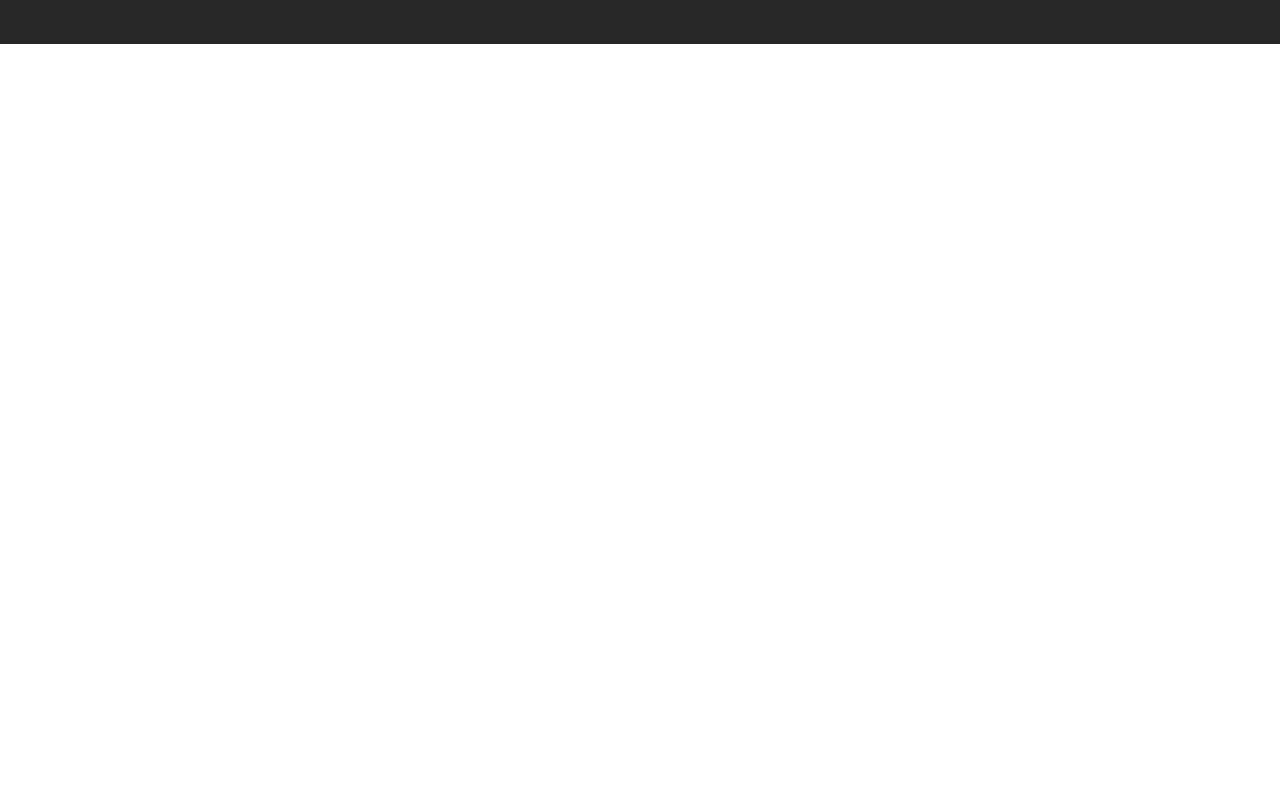
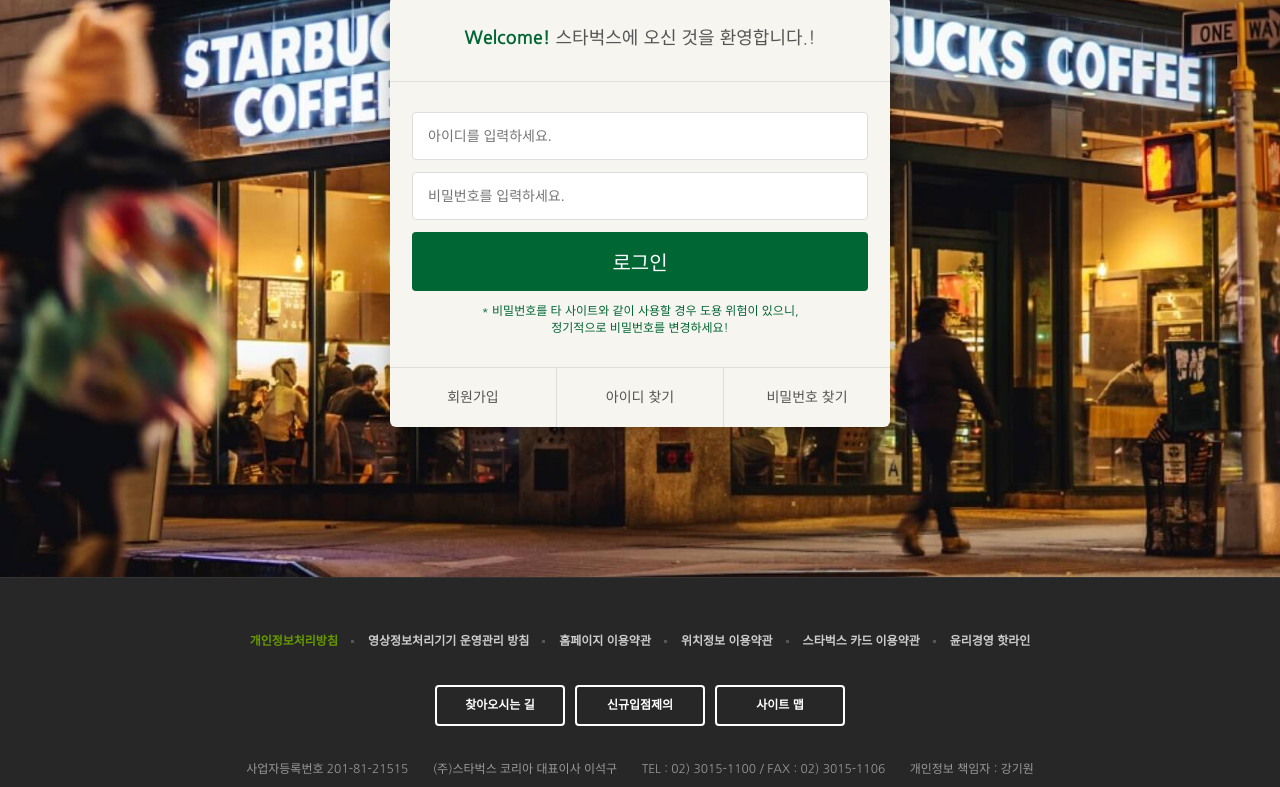
Before and after one commit to cinnamon-crew/study_for_starbucks, a plain HTML site: page signin/index.html in a window 1280 px wide. Shown: the part 290-1077 px from the top of the page. Before the commit the page ends 800 px from the top, so only its background shows below. Drawn offline with nearby package versions, Linux system fonts and the light colour scheme.

Commit message:
로그인 페이지

```diff
--- /dev/null
+++ b/css/signin.css
@@ -0,0 +1,90 @@
+.signin {
+  margin-top: 120px;
+  padding: 100px 0 150px;
+  background-image: url("../images/signin_bg.jpg ");
+  background-repeat: no-repeat;
+  background-position: center;
+  background-attachment: fixed;
+  background-size: cover;
+}
+
+.signin h1 {
+  color: #fff;
+  font-size: 30px;
+  font-weight: 300;
+  text-align: center;
+  margin-bottom: 24px;
+}
+
+.signin__card {
+  width: 500px;
+  margin: 0 auto;
+  border-radius: 6px;
+  background-color: #f6f5f0;
+  box-shadow: 2px 2px 20px rgba(0, 0, 0, 0.3);
+  color: #555;
+}
+
+.signin__card h2 {
+  padding: 30px;
+  font-size: 18px;
+  text-align: center;
+  border-bottom: 1px solid #ddd;
+}
+
+.signin__card h2 strong {
+  font-weight: 700;
+  color: #006633;
+}
+
+.signin__card form {
+  padding: 30px 22px;
+}
+
+.signin__card form input {
+  width: 100%;
+  margin-bottom: 12px;
+  padding: 15px;
+  border: 1px solid #ddd;
+  border-radius: 4px;
+  outline: none;
+  box-sizing: border-box;
+  font-size: 14px;
+}
+
+.signin__card form [type="submit"] {
+  background-color: #006633;
+  border: none;
+  color: #fff;
+  font-size: 20px;
+  cursor: pointer;
+}
+
+.signin__card form p {
+  font-size: 12px;
+  color: #006633;
+  text-align: center;
+}
+
+.signin__card .actions {
+  display: flex;
+  border-top: 1px solid #ddd;
+}
+
+.signin__card .actions a {
+  flex-grow: 1;
+  flex-basis: 0;
+  text-align: center;
+  padding: 20px;
+  color: #555;
+  font-size: 14px;
+  border-right: 1px solid #ddd;
+}
+
+.signin__card .actions a:last-child {
+  border-right: none;
+}
+
+.signin__card .actions a:hover {
+  text-decoration: underline;
+}
--- a/signin/index.html
+++ b/signin/index.html
@@ -50,6 +50,7 @@
     />
 
     <link rel="stylesheet" href="../css/common.css" />
+    <link rel="stylesheet" href="../css/signin.css" />
 
     <script defer src="../js/common.js "></script>
   </head>
@@ -388,7 +389,26 @@
       </div>
     </header>
 
-    <section class="signin"></section>
+    <section class="signin">
+      <h1>로그인</h1>
+      <div class="signin__card">
+        <h2><strong>Welcome!</strong> 스타벅스에 오신 것을 환영합니다.!</h2>
+        <form>
+          <input type="text" placeholder="아이디를 입력하세요." />
+          <input type="password" placeholder="비밀번호를 입력하세요." />
+          <input type="submit" value="로그인" />
+          <p>
+            * 비밀번호를 타 사이트와 같이 사용할 경우 도용 위험이 있으니,<br />
+            정기적으로 비밀번호를 변경하세요!
+          </p>
+        </form>
+        <div class="actions">
+          <a href="javascript:void(0)">회원가입</a>
+          <a href="javascript:void(0)">아이디 찾기</a>
+          <a href="javascript:void(0)">비밀번호 찾기</a>
+        </div>
+      </div>
+    </section>
 
     <!-- FOOTER -->
     <footer>
```
